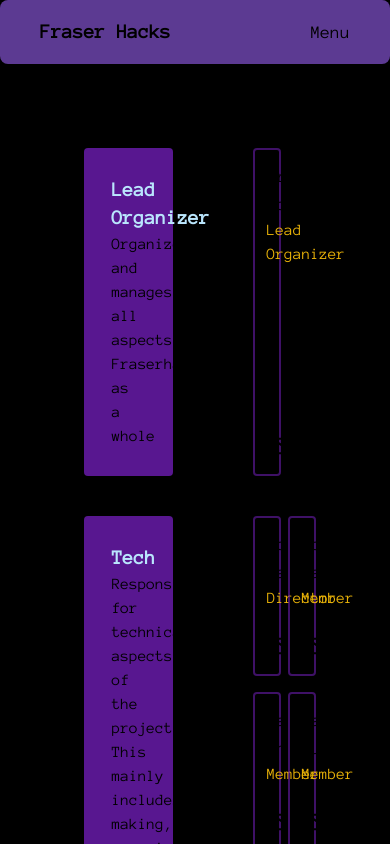
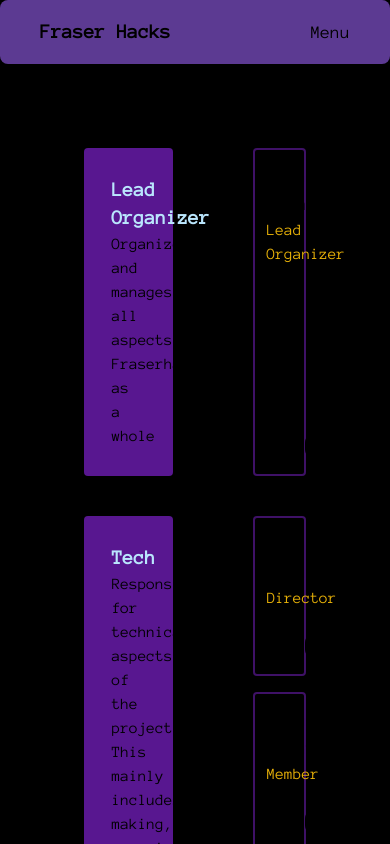
Before and after one commit to FraserHacks/fraserhacks24website, a Next.js app: page /team in a window 390 px wide. Shown: the top 844 px of the page. Built offline with nearby package versions, Linux system fonts and the light colour scheme.

Commit message:
responsive grid

```diff
--- a/components/TeamPage/TeamDepartment.tsx
+++ b/components/TeamPage/TeamDepartment.tsx
@@ -28,7 +28,7 @@
           </h2>
           <p>{teamSector.description}</p>
         </div>
-        <ul className="grid grid-cols-2 gap-4 w-3/4">
+        <ul className="grid grid-cols-1 lg:grid-cols-2 gap-4 w-3/4">
           {teamSector.teamMembers.map((member) => (
             <TeamMember
               key={member.name}
```
